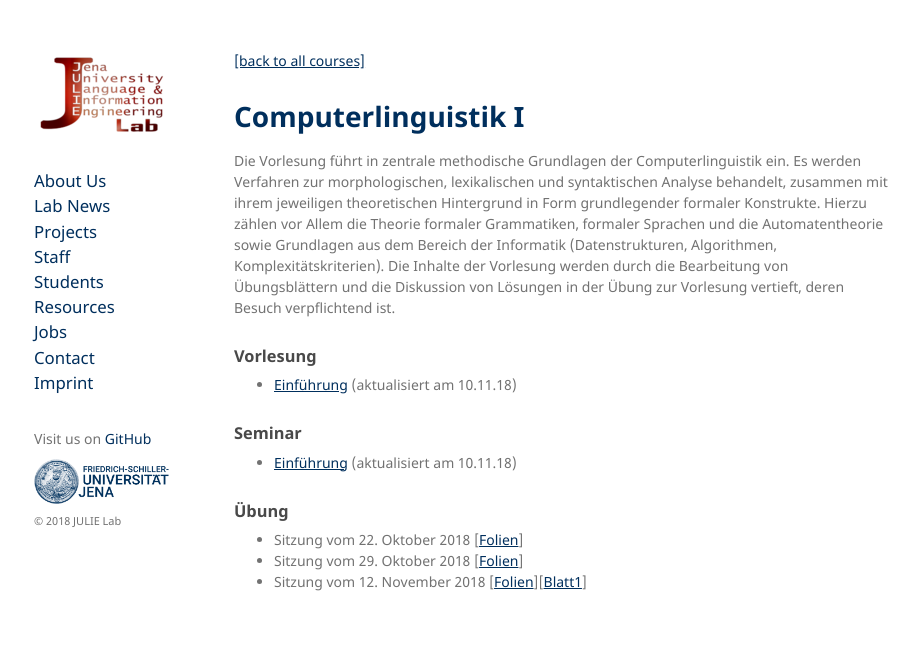
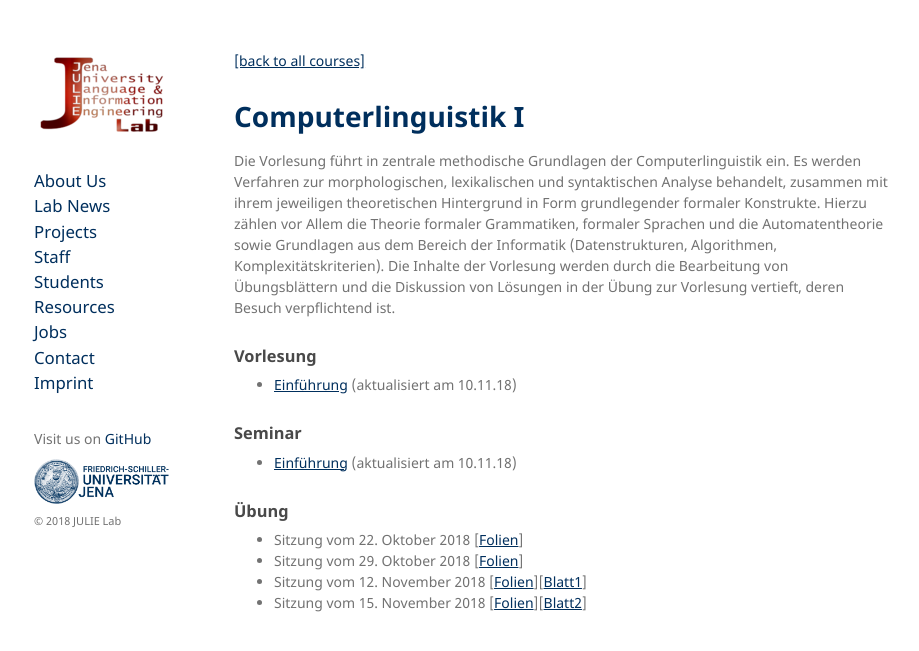
Before and after one commit to JULIELab/JULIELab.github.io, a Jekyll site: the page built from Courses/Computerlinguistik+1.md, in a window 1280 px wide. Shown: the top 651 px of the page, without its empty margins (176-1095 px from the left). Built offline with Jekyll 4.4.1, drawn with Linux system fonts in a browser that asks for light colours.

Commit message:
adding material

```diff
--- a/Courses/Computerlinguistik+1.md
+++ b/Courses/Computerlinguistik+1.md
@@ -18,3 +18,4 @@
 * Sitzung vom 29. Oktober 2018 [[Folien](/downloads/teaching/ws201819/cl1/ue/
 cl1_ue_ws18_2018-10-29.pdf)]
 * Sitzung vom 12. November 2018 [[Folien](/downloads/teaching/ws201819/cl1/ue/slides_cl1_2018-11-12.pdf)][[Blatt1](/downloads/teaching/ws201819/cl1/ue/cl1_blatt1_aufgabe.ipynb)]
+* Sitzung vom 15. November 2018 [[Folien](/downloads/teaching/ws201819/cl1/ue/slides_cl1_2018-11-15.pdf)][[Blatt2](/downloads/teaching/ws201819/cl1/ue/cl1_blatt2_aufgabe.ipynb)]
```
Also changed, not shown: 2 other files.
